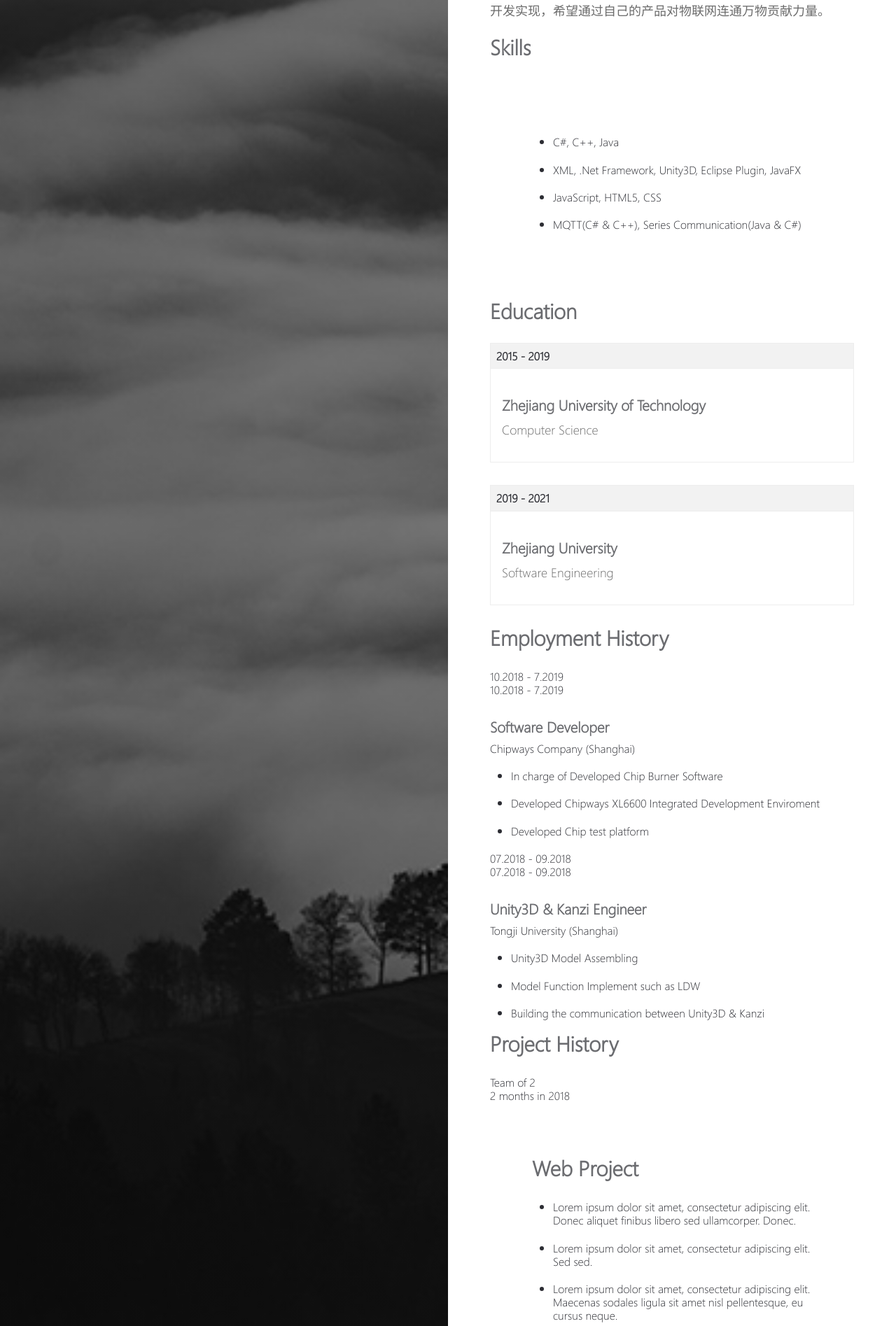
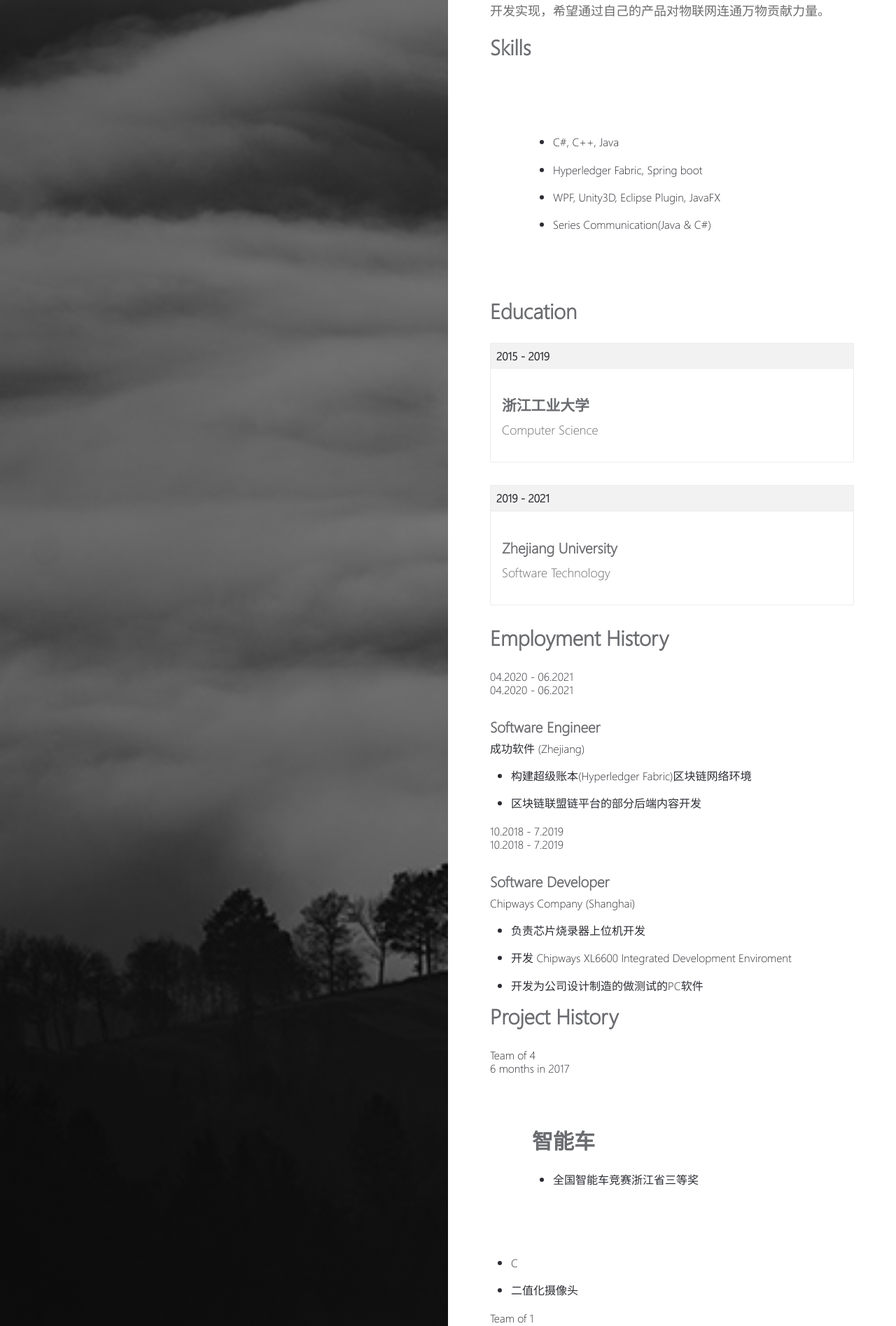
Before and after one commit to Maple-Chan/Maple-Chan.github.io, a Jekyll site: the page built from _pages/cv.md, in a window 1280 px wide. Shown: the part 322-2217 px from the top of the page at 70% size. Built offline with Jekyll 4.4.1, drawn with Linux system fonts in a browser that asks for light colours; some of the changed text lies outside the part shown.

Commit message:
完善CV

```diff
--- a/_data/cv.yml
+++ b/_data/cv.yml
@@ -2,53 +2,49 @@ jdecent:
     profile: "我从2015年进入浙江工业大学，于2016年转入计算机专业，迈入IT行业。本科期间曾获得省政府奖学金、智能汽车竞赛奖，并以年级第二的名次保送至浙江大学软件学院进行研究生学习。本科至研究生期间的假期参与两个单位的实习工作。同济大学UxLab、上海Chipways半导体。致力于对万物互联、汽车互联等应用场景的开发实现，希望通过自己的产品对物联网连通万物贡献力量。" #写下你想做的方向
     skills:
         - "C#, C++, Java"
-        - "XML, .Net Framework, Unity3D, Eclipse Plugin, JavaFX"
-        - "JavaScript, HTML5, CSS"
-        - "MQTT(C# & C++), Series Communication(Java & C#)"
+        - "Hyperledger Fabric, Spring boot"
+        - "WPF, Unity3D, Eclipse Plugin, JavaFX"
+        - "Series Communication(Java & C#)"
     education:
         - time:             "2015 - 2019"
-          location:         "Zhejiang University of Technology"
+          location:         "浙江工业大学"
           description:      "Computer Science"
         - time:             "2019 - 2021"
           location:         "Zhejiang University"
-          description:      "Software Engineering"
+          description:      "Software Technology"
     employment:
+        - time:             "04.2020 - 06.2021"
+          location:         "Zhejiang"
+          company:          "成功软件"
+          position:         "Software Engineer"
+          responsibilities:
+            - "构建超级账本(Hyperledger Fabric)区块链网络环境"
+            - "区块链联盟链平台的部分后端内容开发"
         - time:             "10.2018 - 7.2019"
           location:         "Shanghai"
           company:          "Chipways Company"
           position:         "Software Developer"
           responsibilities:
-            - "In charge of Developed Chip Burner Software"
-            - "Developed Chipways XL6600 Integrated Development Enviroment"
-            - "Developed Chip test platform"
-        - time:             "07.2018 - 09.2018"
-          location:         "Shanghai"
-          company:          "Tongji University"
-          position:         "Unity3D & Kanzi Engineer"
+            - "负责芯片烧录器上位机开发"
+            - "开发 Chipways XL6600 Integrated Development Enviroment"
+            - "开发为公司设计制造的做测试的PC软件"
+
+    projects:
+        - time:             "6 months in 2017"
+          team:             "Team of 4"
+          title:            "智能车"
+          technologies:     "C, 二值化摄像头"
           responsibilities:
-            - "Unity3D Model Assembling"
-            - "Model Function Implement such as LDW"
-            - "Building the communication between Unity3D & Kanzi"
-    projects:
-        - time:             "2 months in 2018"
-          team:             "Team of 2"
-          title:            "Web Project"
-          technologies:     "C#, JavaScript, HTML5, CSS"
+            - "全国智能车竞赛浙江省三等奖"
+        - time:             "2019-"
+          team:             "Team of 1"
+          title:            "Blog"
+          technologies:     "GitPage, Markdown"
           responsibilities:
-            - "Lorem ipsum dolor sit amet, consectetur adipiscing elit. Donec aliquet finibus libero sed ullamcorper. Donec."
-            - "Lorem ipsum dolor sit amet, consectetur adipiscing elit. Sed sed."
-            - "Lorem ipsum dolor sit amet, consectetur adipiscing elit. Maecenas sodales ligula sit amet nisl pellentesque, eu cursus neque."
-        - time:             "9 months in 2016"
-          team:             "Team of 6"
-          title:            "Android App"
-          technologies:     "Mono, .NET"
-          responsibilities:
-            - "Lorem ipsum dolor sit amet, consectetur adipiscing elit. Vestibulum commodo, urna id hendrerit interdum, metus dui ultricies massa."
-            - "Lorem ipsum dolor sit amet, consectetur adipiscing elit. Nullam sagittis leo nec lacus aliy rutrum."
-            - "Lorem ipsum dolor sit amet, consectetur adipiscing elit. Donec bibendum."
+            - "完成GitPage博客搭建，间断上传一些技术文章"
         - time:             "2 months in 2018"
           team:             "Team of 2"
           title:            "ADAS Simulator"
-          technologies:     "Recruting, .NET"
+          technologies:     "C#, Unity3D"
           responsibilities:
-            - "模拟器项目的内容"
+            - "负责智能座舱模拟机开发，完成车道偏移检测、碰撞检测、以及基础驾驶环境搭建等任务。"
```
